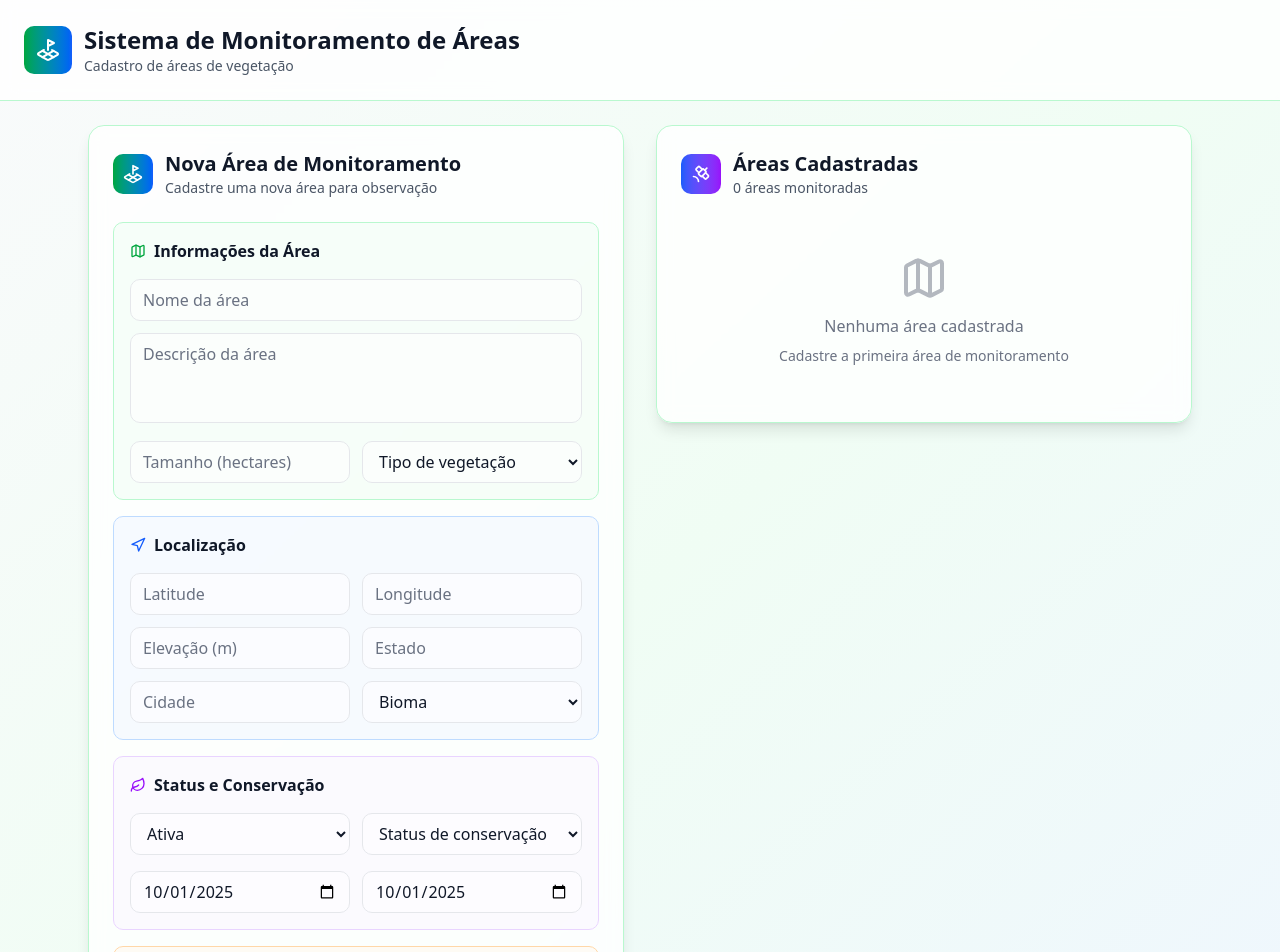
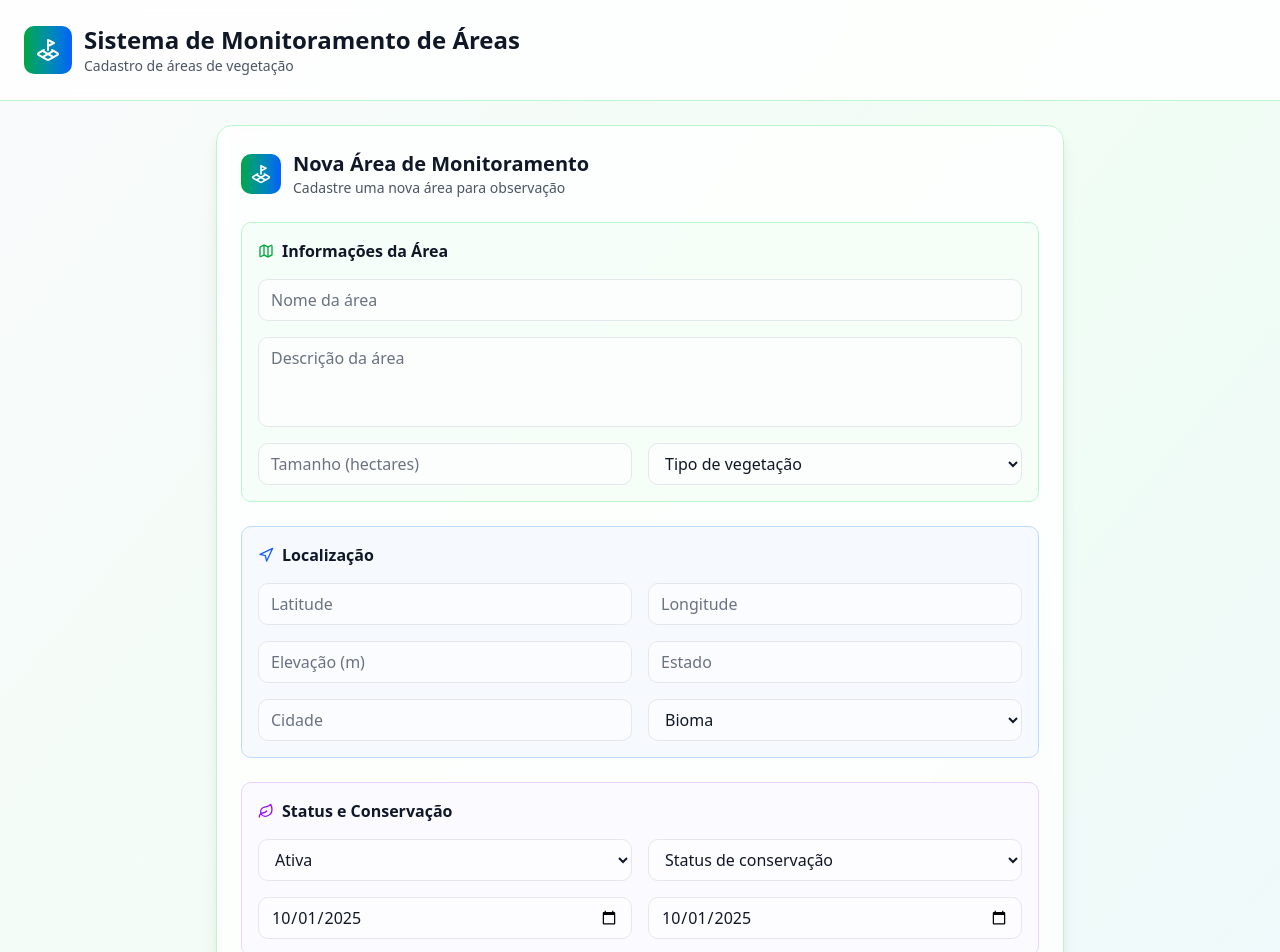
Before and after one commit to usGuri-Dufutti/usGuri_Dufutti-frontend, a React (Vite) app: page /register-area in a window 1280 px wide. Shown: the top 952 px of the page. Built offline with nearby package versions, Linux system fonts and the light colour scheme.

Commit message:
fix ui register area page

```diff
--- a/src/pages/RegisterAreaPage.tsx
+++ b/src/pages/RegisterAreaPage.tsx
@@ -112,10 +112,8 @@ export default function RegisterAreaPage() {
         </div>
       </header>
 
-      <div className="max-w-6xl mx-auto p-6">
-        <div className="grid grid-cols-1 lg:grid-cols-2 gap-8">
-          {/* Formulário de Registro de Área */}
-          <div className="space-y-6">
+      <div className="max-w-4xl mx-auto p-6 space-y-8">
+        {/* Formulário no Topo */}
         <div className="bg-white/80 dark:bg-gray-900/80 backdrop-blur-sm rounded-2xl border border-green-200 dark:border-green-800 p-6 shadow-lg">
           <div className="flex items-center gap-3 mb-6">
             <div className="w-10 h-10 bg-gradient-to-r from-green-600 to-blue-600 rounded-lg flex items-center justify-center">
@@ -127,21 +125,21 @@ export default function RegisterAreaPage() {
             </div>
           </div>
 
-              <form onSubmit={handleSubmit} className="space-y-4">
+          <form onSubmit={handleSubmit} className="space-y-6">
             {/* Informações Básicas */}
             <div className="space-y-4 p-4 rounded-lg bg-green-50/50 dark:bg-green-900/20 border border-green-200 dark:border-green-800">
               <div className="flex items-center gap-2">
                 <Map className="w-4 h-4 text-green-600 dark:text-green-400" />
                 <h3 className="font-semibold text-gray-900 dark:text-white">Informações da Área</h3>
               </div>
-                  <div className="space-y-3">
+              <div className="grid grid-cols-1 md:grid-cols-2 gap-4">
                 <input
                   type="text"
                   name="area_name"
                   value={formData.area_name}
                   onChange={handleChange}
                   placeholder="Nome da área"
-                      className="w-full px-3 py-2 bg-white/50 dark:bg-gray-800/50 border border-gray-200 dark:border-gray-700 rounded-lg text-gray-900 dark:text-white placeholder-gray-500 dark:placeholder-gray-400 focus:outline-none focus:ring-2 focus:ring-green-500/20 transition-all duration-200"
+                  className="md:col-span-2 px-3 py-2 bg-white/50 dark:bg-gray-800/50 border border-gray-200 dark:border-gray-700 rounded-lg text-gray-900 dark:text-white placeholder-gray-500 dark:placeholder-gray-400 focus:outline-none focus:ring-2 focus:ring-green-500/20 transition-all duration-200"
                   required
                 />
                 <textarea
@@ -150,9 +148,8 @@ export default function RegisterAreaPage() {
                   onChange={handleChange}
                   placeholder="Descrição da área"
                   rows={3}
-                      className="w-full px-3 py-2 bg-white/50 dark:bg-gray-800/50 border border-gray-200 dark:border-gray-700 rounded-lg text-gray-900 dark:text-white placeholder-gray-500 dark:placeholder-gray-400 focus:outline-none focus:ring-2 focus:ring-green-500/20 transition-all duration-200 resize-none"
+                  className="md:col-span-2 px-3 py-2 bg-white/50 dark:bg-gray-800/50 border border-gray-200 dark:border-gray-700 rounded-lg text-gray-900 dark:text-white placeholder-gray-500 dark:placeholder-gray-400 focus:outline-none focus:ring-2 focus:ring-green-500/20 transition-all duration-200 resize-none"
                 />
-                    <div className="grid grid-cols-2 gap-3">
                 <input
                   type="text"
                   name="area_size"
@@ -176,7 +173,6 @@ export default function RegisterAreaPage() {
                 </select>
               </div>
             </div>
-                </div>
 
             {/* Localização */}
             <div className="space-y-4 p-4 rounded-lg bg-blue-50/50 dark:bg-blue-900/20 border border-blue-200 dark:border-blue-800">
@@ -184,7 +180,7 @@ export default function RegisterAreaPage() {
                 <Navigation className="w-4 h-4 text-blue-600 dark:text-blue-400" />
                 <h3 className="font-semibold text-gray-900 dark:text-white">Localização</h3>
               </div>
-                  <div className="grid grid-cols-2 gap-3">
+              <div className="grid grid-cols-1 md:grid-cols-2 gap-4">
                 <input
                   type="text"
                   name="latitude"
@@ -248,7 +244,7 @@ export default function RegisterAreaPage() {
                 <Leaf className="w-4 h-4 text-purple-600 dark:text-purple-400" />
                 <h3 className="font-semibold text-gray-900 dark:text-white">Status e Conservação</h3>
               </div>
-                  <div className="grid grid-cols-2 gap-3">
+              <div className="grid grid-cols-1 md:grid-cols-2 gap-4">
                 <select
                   name="status"
                   value={formData.status}
@@ -270,8 +266,6 @@ export default function RegisterAreaPage() {
                   <option value="degradada">Degradada</option>
                   <option value="recuperacao">Em recuperação</option>
                 </select>
-                  </div>
-                  <div className="grid grid-cols-2 gap-3">
                 <input
                   type="date"
                   name="created_date"
@@ -319,10 +313,8 @@ export default function RegisterAreaPage() {
             </button>
           </form>
         </div>
-          </div>
 
-          {/* Lista de Áreas Cadastradas */}
-          <div className="space-y-6">
+        {/* Lista de Áreas Cadastradas - Aparece ao rolar para baixo */}
         <div className="bg-white/80 dark:bg-gray-900/80 backdrop-blur-sm rounded-2xl border border-green-200 dark:border-green-800 p-6 shadow-lg">
           <div className="flex items-center gap-3 mb-6">
             <div className="w-10 h-10 bg-gradient-to-r from-blue-600 to-purple-600 rounded-lg flex items-center justify-center">
@@ -339,7 +331,7 @@ export default function RegisterAreaPage() {
               <div className="text-center py-8 text-gray-500 dark:text-gray-400">
                 <Map className="w-12 h-12 mx-auto mb-3 opacity-50" />
                 <p>Nenhuma área cadastrada</p>
-                    <p className="text-sm mt-2">Cadastre a primeira área de monitoramento</p>
+                <p className="text-sm mt-2">As áreas aparecerão aqui após o cadastro</p>
               </div>
             ) : (
               areas.map((area) => (
@@ -388,6 +380,9 @@ export default function RegisterAreaPage() {
                     <div className="col-span-2">
                       <span className="font-medium">Coordenadas:</span> {area.latitude}, {area.longitude}
                     </div>
+                    <div className="col-span-2">
+                      <span className="font-medium">Status de conservação:</span> {area.conservation_status || "Não informado"}
+                    </div>
                   </div>
                 </div>
               ))
@@ -396,7 +391,5 @@ export default function RegisterAreaPage() {
         </div>
       </div>
     </div>
-      </div>
-    </div>
   )
 }
```
Lines whose indentation alone changed are shown as unchanged.
